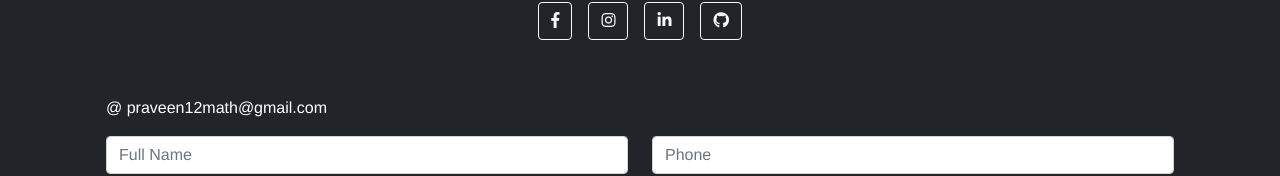
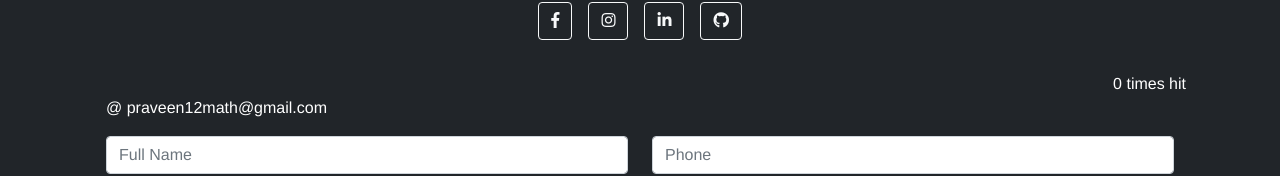
Before and after one commit to praveen12math/newPortfolio, a React (Create React App) app: page / in a window 1280 px wide. Shown: the part 3286-3462 px from the top of the page. Built offline with nearby package versions, Linux system fonts and the light colour scheme; no server answers.

Commit message:
hit counter added

```diff
--- a/src/Footer.js
+++ b/src/Footer.js
@@ -1,6 +1,17 @@
-import React from 'react';
+import React,{useState, useEffect} from 'react';
 
 const Footer = () => {
+
+  const [hitCount, setHitCount] = useState('0')
+
+  useEffect(() => {
+    fetch(`https://api.countapi.xyz/hit/praveenyadav.netlify.app/visits`)
+    .then(res => res.json())
+      .then(res => {
+        setHitCount(res.value)
+      })
+    },[])
+
     return (
         <footer className="bg-dark text-center text-white">
 
@@ -29,7 +40,9 @@ const Footer = () => {
 
       <a className="btn btn-outline-light btn-floating m-2" href="https://github.com/praveen12math" role="button"
         target="_blank" without rel="noreferrer" ><i className="fab fa-github"></i></a>
+
     </section>
+    <span className="float-end">{hitCount} times hit</span>
 
 
     <div className="mt-5 mb-3">
@@ -60,6 +73,7 @@ const Footer = () => {
   <div className="text-center p-3 mt-4" style={{backgroundColor: "rgba(0, 0, 0, 0.2);"}}>
     © 2021 Copyright: Praveen Yadav
   </div>
+
 </footer>
      );
 }
```
